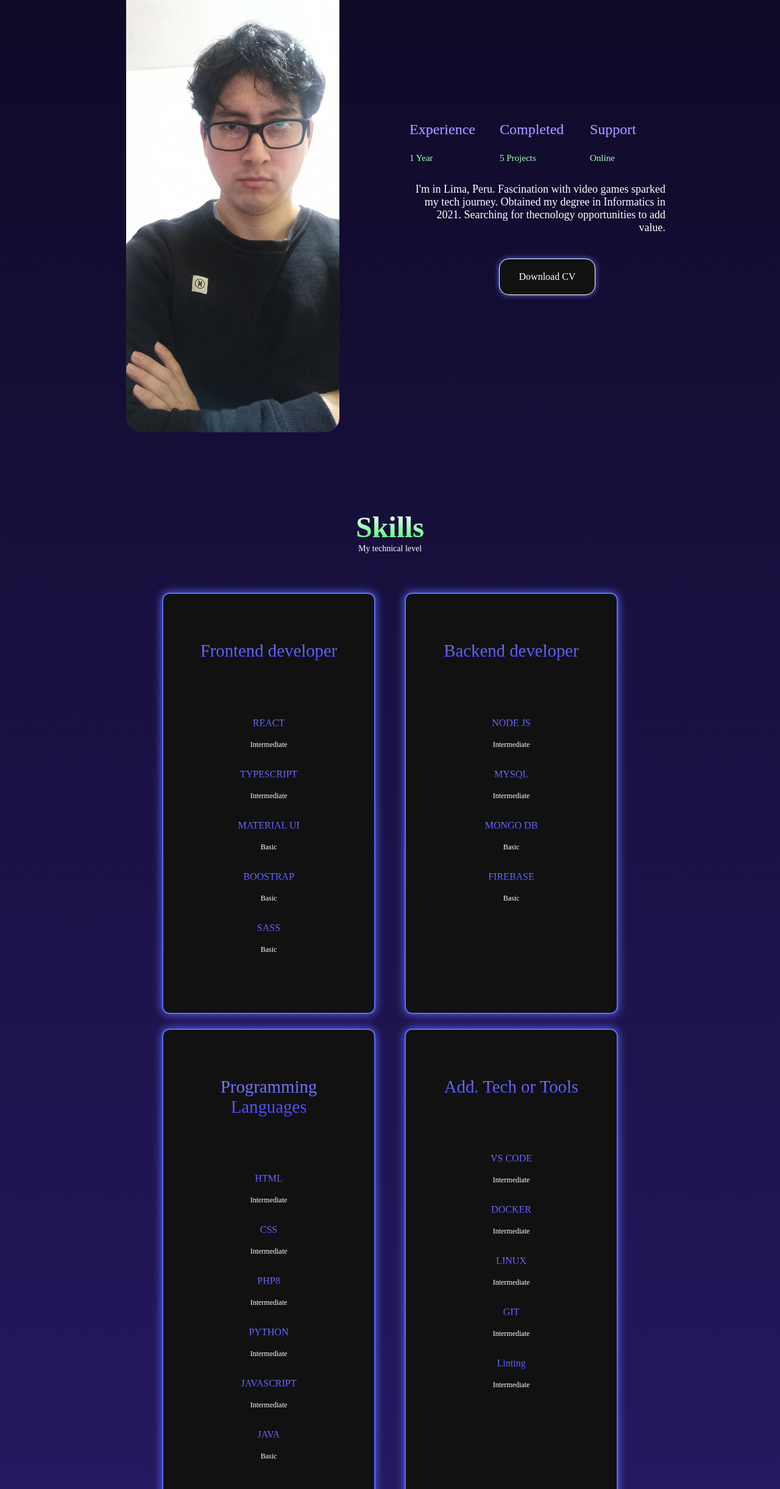
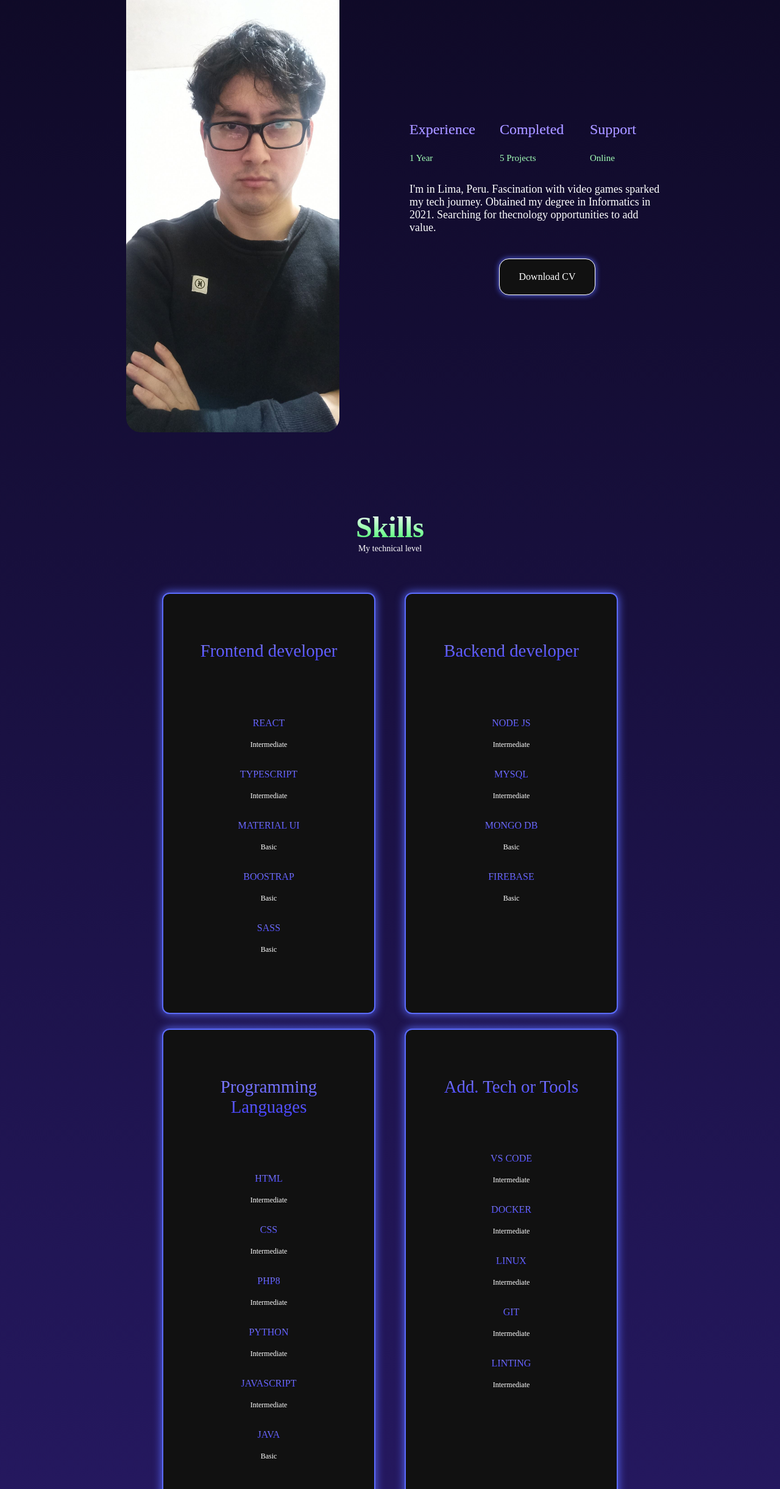
Before and after one commit to DontStopPrograming/portfolio2024, a React (Vite) app: page / in a window 1280 px wide. Shown: the part 1773-4215 px from the top of the page at 61% size. Built offline with nearby package versions, Linux system fonts and the light colour scheme.

Commit message:
improving documentation

```diff
--- a/src/components/about/about.css
+++ b/src/components/about/about.css
@@ -27,7 +27,8 @@
 
 }
 
- .about__info .about__box h3, span {
+.about__info .about__box h3,
+span {
     padding: 0;
 }
 
@@ -53,7 +54,7 @@
     padding: 0 2rem 0 0;
     margin-bottom: var(--mb-2-5);
     font-size: large;
-    text-align: right;
+    text-align: left;
 }
 
 @media (max-width: 992px) {
--- a/src/components/skills/OtherTechnologies.jsx
+++ b/src/components/skills/OtherTechnologies.jsx
@@ -51,7 +51,7 @@ export const OtherTechnologies = () => {
 
                         <div>
 
-                            <h3 className='skills__name'> Linting </h3>
+                            <h3 className='skills__name'> LINTING </h3>
                             <span className='skills__level'> Intermediate </span>
                         </div>
                     </div>
```
Also changed, not shown: 1 other file (tests, documents, lock files or other folders).
